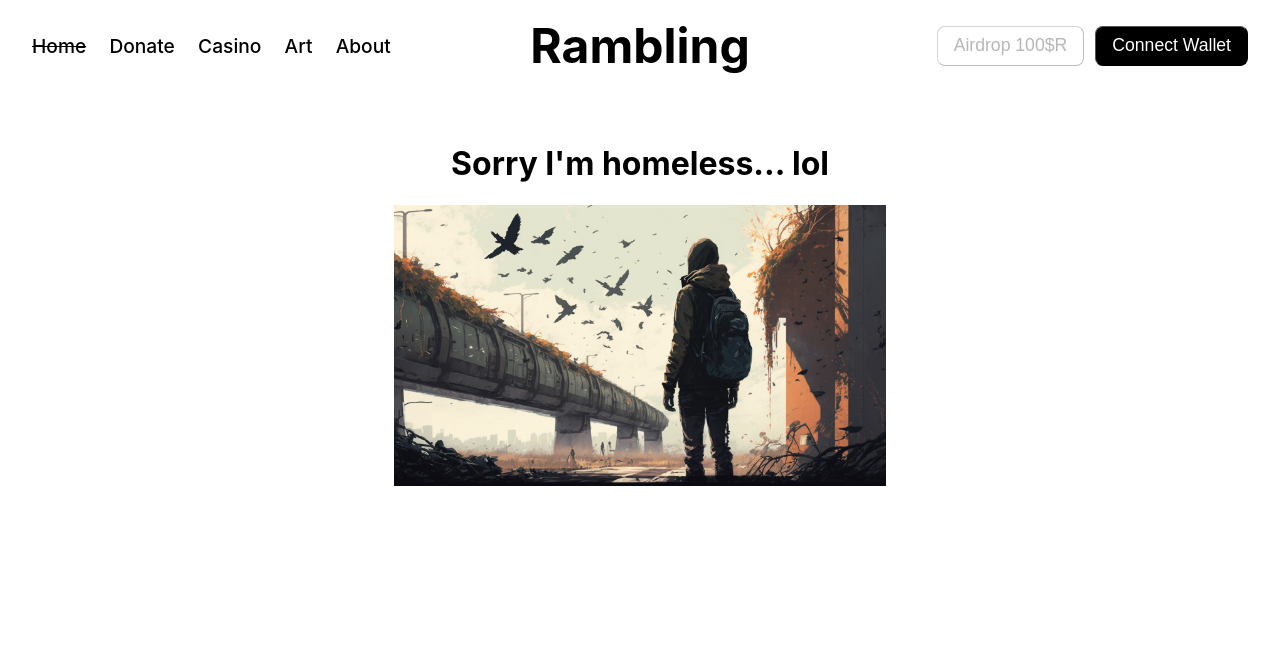
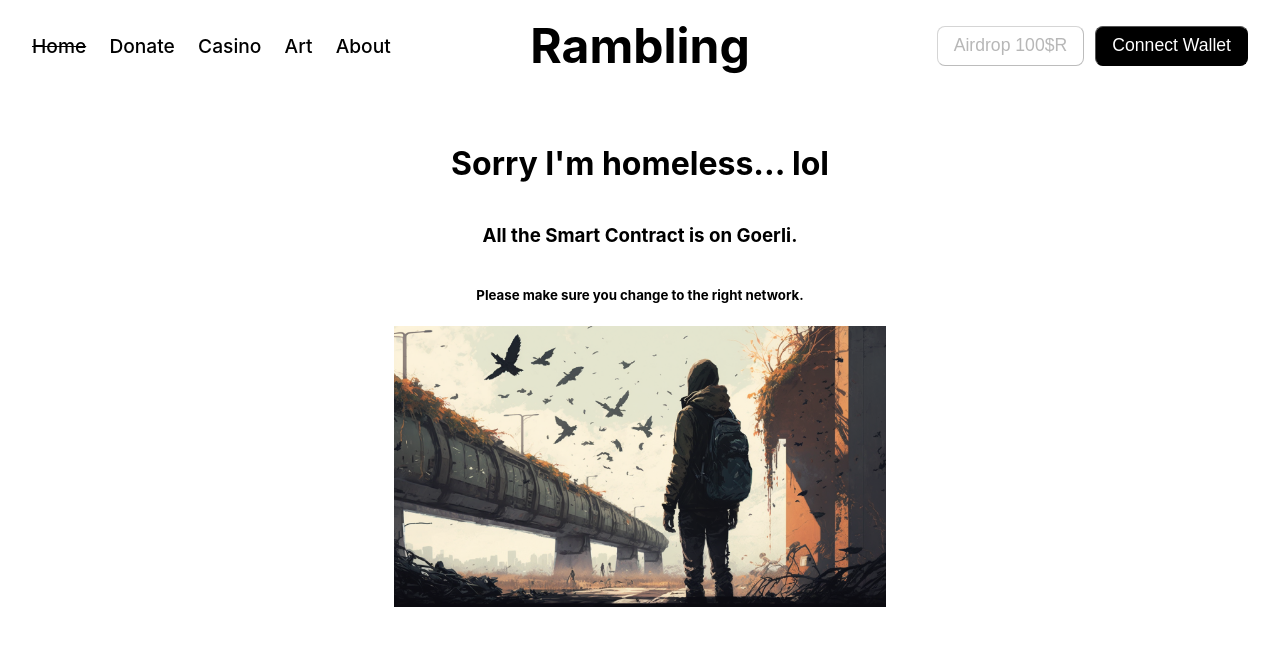
Before and after one commit to RoyHonChain/cafe-react-app, a React (Create React App) app: page /#/ in a window 1280 px wide. Shown: the top 646 px of the page. Built offline with nearby package versions, Linux system fonts and the light colour scheme.

Commit message:
add some hint

```diff
--- a/src/pages/Home.js
+++ b/src/pages/Home.js
@@ -3,6 +3,8 @@ function Home() {
   return (
     <div className='Home'>
         <h1>Sorry I'm homeless... lol</h1>
+        <h3>All the Smart Contract is on Goerli.</h3>
+        <h5>Please make sure you change to the right network.</h5>
         <img src={soon} />
     </div>
   );
```
